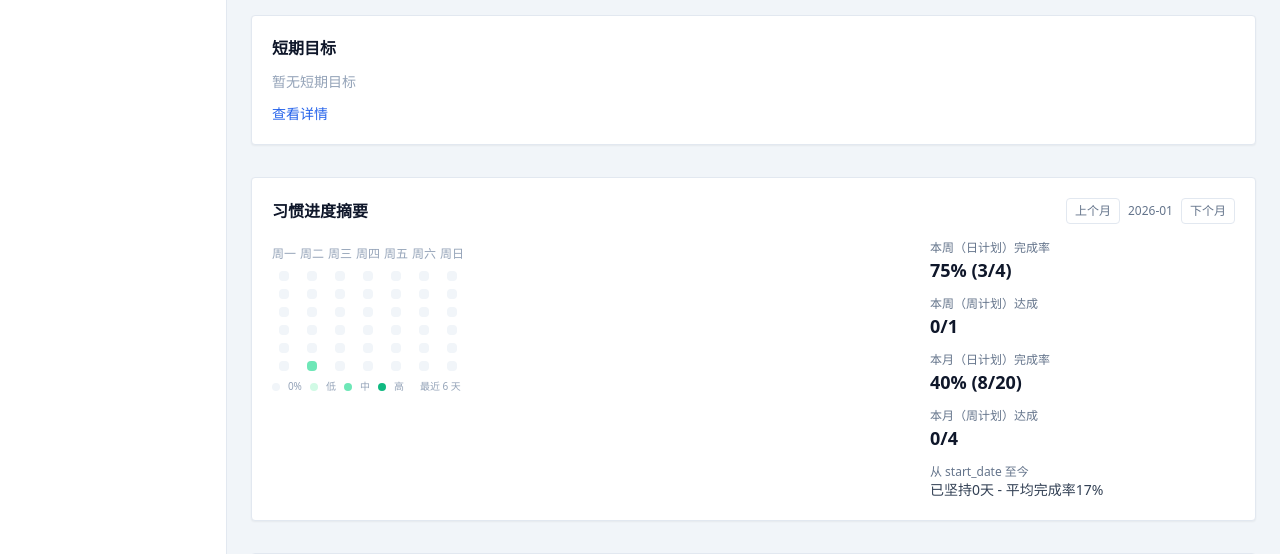
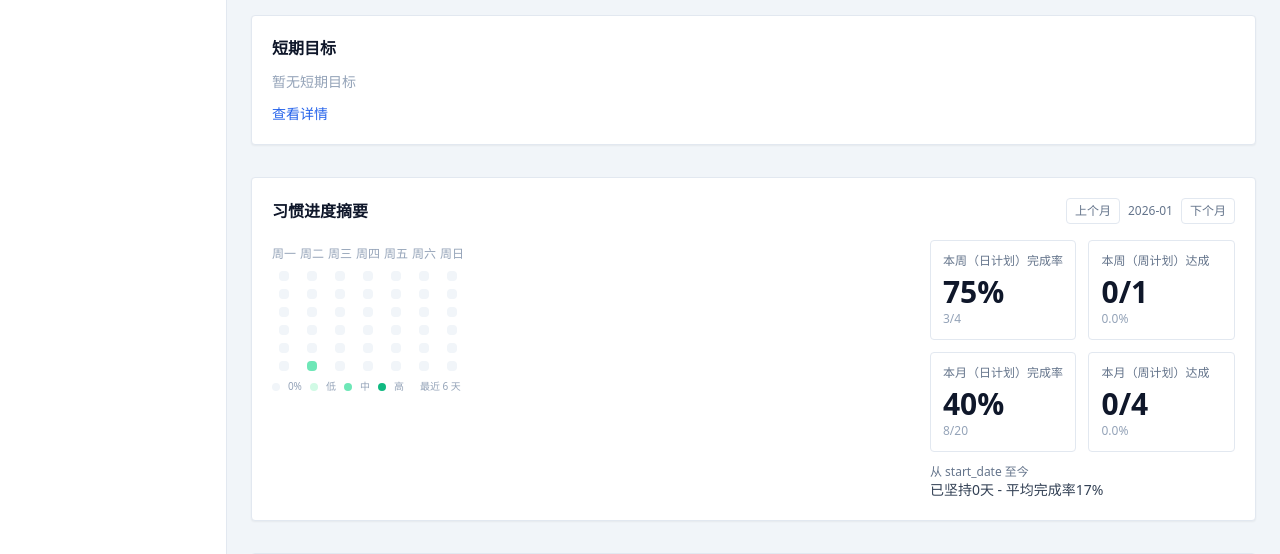
Before and after one commit to Yirzzzz/Life-OS, a FastAPI app: page / in a window 1280 px wide. Shown: the part 524-1078 px from the top of the page. Run offline with FastAPI, Linux system fonts and the light colour scheme; data comes from the database, SQL or seed files in the repository; some libraries are stand-ins or nearby versions.

Commit message:
updatev0.20

```diff
--- a/app/web/templates/base.html
+++ b/app/web/templates/base.html
@@ -144,6 +144,7 @@
               weekly_week_rate: "This week (weekly plan)",
               daily_month_rate: "This month (daily plan)",
               weekly_month_rate: "This month (weekly plan)",
+              no_items: "No items",
               since_start: "Since start_date",
               last_days: "Last {days} days",
               legend: { low: "low", mid: "mid", high: "high" },
@@ -307,6 +308,7 @@
               weekly_week_rate: "本周（周计划）达成",
               daily_month_rate: "本月（日计划）完成率",
               weekly_month_rate: "本月（周计划）达成",
+              no_items: "暂无数据",
               since_start: "从 start_date 至今",
               last_days: "最近 {days} 天",
               legend: { low: "低", mid: "中", high: "高" },
--- a/app/web/templates/dashboard.html
+++ b/app/web/templates/dashboard.html
@@ -172,32 +172,66 @@
             </div>
           </div>
         </div>
-        <div class="space-y-3 text-sm">
-          <div>
+        <div class="grid grid-cols-1 sm:grid-cols-2 gap-3 text-sm">
+          <div class="rounded border border-slate-200 bg-white p-3">
             <div class="text-xs text-slate-500" data-i18n="dashboard.habit_progress.daily_week_rate"></div>
-            <div class="text-lg font-semibold">
-              {{ habit_progress.daily_week_rate_pct }}% ({{ habit_progress.daily_week_done }}/{{ habit_progress.daily_week_total }})
+            {% if habit_progress.daily_week_total %}
+              <div class="mt-2 text-3xl font-semibold leading-none">
+                {{ habit_progress.daily_week_rate_pct }}%
               </div>
+              <div class="mt-1 text-xs text-slate-400">
+                {{ habit_progress.daily_week_done }}/{{ habit_progress.daily_week_total }}
               </div>
-          <div>
+            {% else %}
+              <div class="mt-2 text-3xl font-semibold leading-none">--</div>
+              <div class="mt-1 text-xs text-slate-400" data-i18n="dashboard.habit_progress.no_items"></div>
+            {% endif %}
+          </div>
+          <div class="rounded border border-slate-200 bg-white p-3">
             <div class="text-xs text-slate-500" data-i18n="dashboard.habit_progress.weekly_week_rate"></div>
-            <div class="text-lg font-semibold">
+            {% if habit_progress.weekly_week_total %}
+              {% set weekly_week_pct = (habit_progress.weekly_week_done / habit_progress.weekly_week_total * 100) | round(0) %}
+              <div class="mt-2 text-3xl font-semibold leading-none">
                 {{ habit_progress.weekly_week_done }}/{{ habit_progress.weekly_week_total }}
               </div>
+              <div class="mt-1 text-xs text-slate-400">
+                {{ weekly_week_pct }}%
               </div>
-          <div>
+            {% else %}
+              <div class="mt-2 text-3xl font-semibold leading-none">--</div>
+              <div class="mt-1 text-xs text-slate-400" data-i18n="dashboard.habit_progress.no_items"></div>
+            {% endif %}
+          </div>
+          <div class="rounded border border-slate-200 bg-white p-3">
             <div class="text-xs text-slate-500" data-i18n="dashboard.habit_progress.daily_month_rate"></div>
-            <div class="text-lg font-semibold">
-              {{ habit_progress.daily_month_rate_pct }}% ({{ habit_progress.daily_month_done }}/{{ habit_progress.daily_month_total }})
+            {% if habit_progress.daily_month_total %}
+              <div class="mt-2 text-3xl font-semibold leading-none">
+                {{ habit_progress.daily_month_rate_pct }}%
               </div>
+              <div class="mt-1 text-xs text-slate-400">
+                {{ habit_progress.daily_month_done }}/{{ habit_progress.daily_month_total }}
               </div>
-          <div>
+            {% else %}
+              <div class="mt-2 text-3xl font-semibold leading-none">--</div>
+              <div class="mt-1 text-xs text-slate-400" data-i18n="dashboard.habit_progress.no_items"></div>
+            {% endif %}
+          </div>
+          <div class="rounded border border-slate-200 bg-white p-3">
             <div class="text-xs text-slate-500" data-i18n="dashboard.habit_progress.weekly_month_rate"></div>
-            <div class="text-lg font-semibold">
+            {% if habit_progress.weekly_month_total %}
+              {% set weekly_month_pct = (habit_progress.weekly_month_done / habit_progress.weekly_month_total * 100) | round(0) %}
+              <div class="mt-2 text-3xl font-semibold leading-none">
                 {{ habit_progress.weekly_month_done }}/{{ habit_progress.weekly_month_total }}
               </div>
+              <div class="mt-1 text-xs text-slate-400">
+                {{ weekly_month_pct }}%
               </div>
-          <div>
+            {% else %}
+              <div class="mt-2 text-3xl font-semibold leading-none">--</div>
+              <div class="mt-1 text-xs text-slate-400" data-i18n="dashboard.habit_progress.no_items"></div>
+            {% endif %}
+          </div>
+          <div class="sm:col-span-2">
             <div class="text-xs text-slate-500" data-i18n="dashboard.habit_progress.since_start"></div>
             <div class="text-sm text-slate-700" data-i18n="dashboard.habit_progress.since_summary" data-i18n-params='{"days":"{{ habit_progress.since_days }}","rate":"{{ habit_progress.since_rate_pct }}"}'></div>
           </div>
```
Lines whose indentation alone changed are shown as unchanged.
